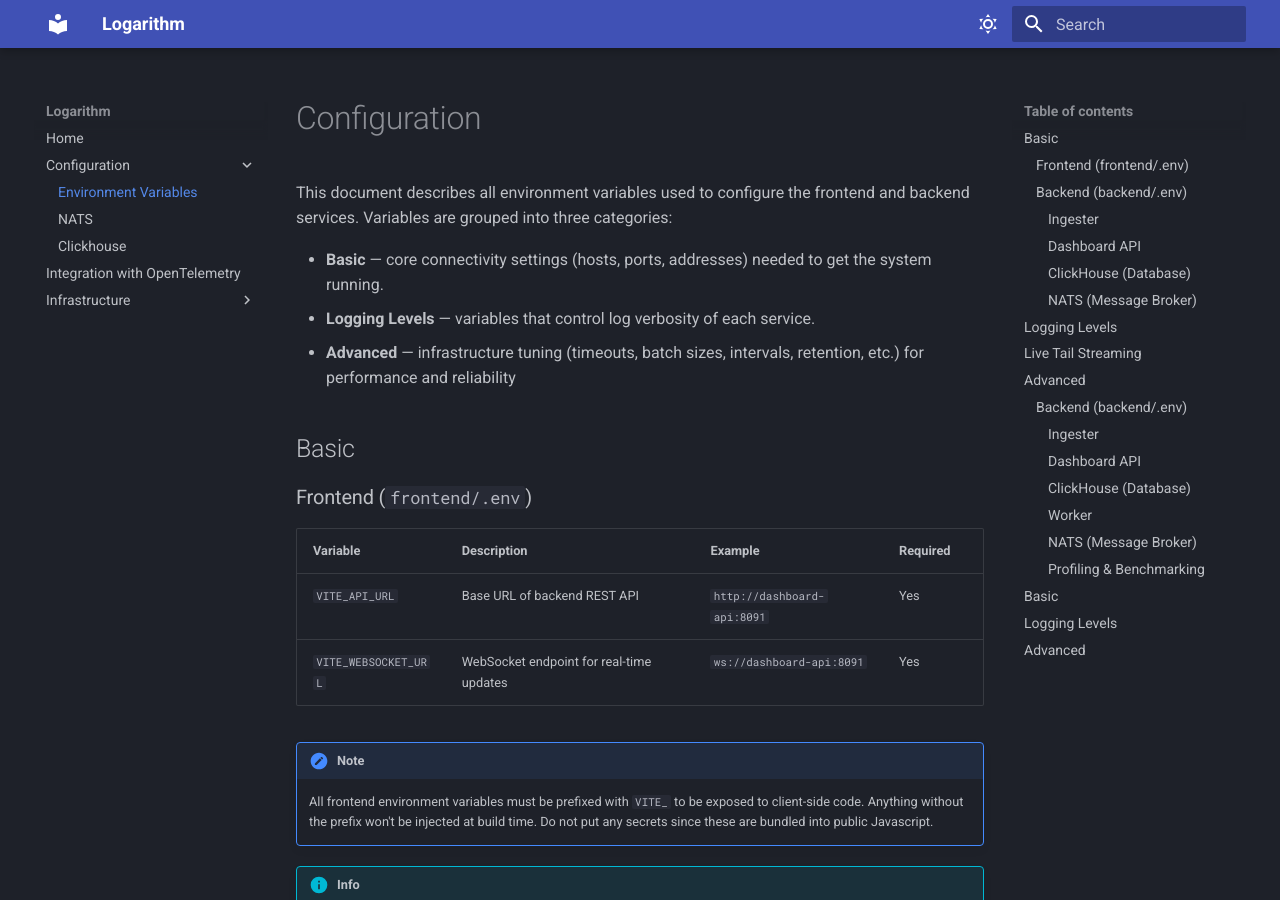
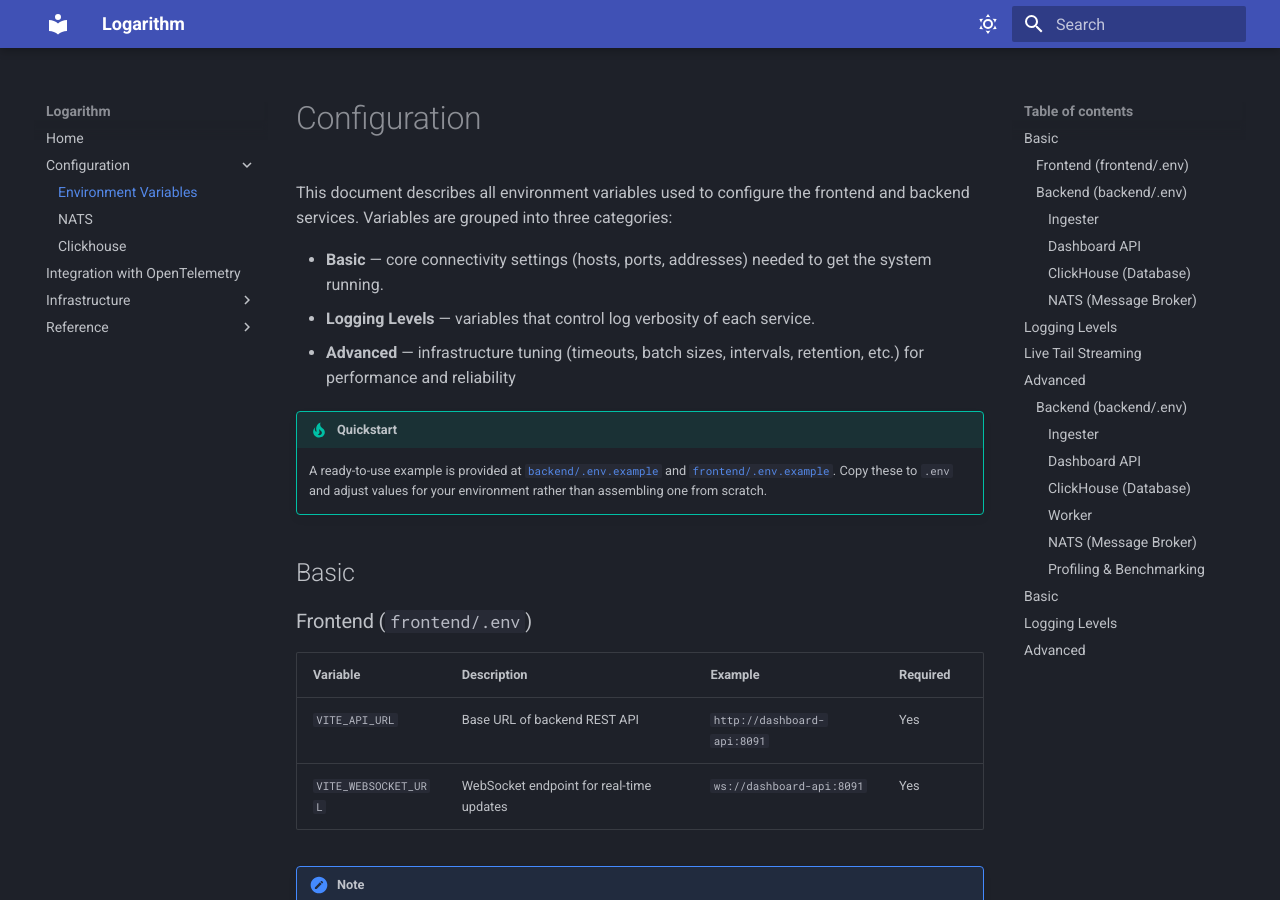
Before and after one commit to Eddrick-23/Logarithm, an MkDocs documentation site: the page built from docs/docs/environment.md, in a window 1280 px wide and 900 px high. Built offline with MkDocs 1.6.1 and Material for MkDocs 9.7.7, drawn with Linux system fonts in a browser that asks for light colours.

Commit message:
feat: add .env.example file reference in docs

```diff
--- a/docs/docs/environment.md
+++ b/docs/docs/environment.md
@@ -5,6 +5,11 @@
 - **Basic** — core connectivity settings (hosts, ports, addresses) needed to get the system running.
 - **Logging Levels** — variables that control log verbosity of each service.
 - **Advanced** — infrastructure tuning (timeouts, batch sizes, intervals, retention, etc.) for performance and reliability
+
+!!! tip "Quickstart"
+    A ready-to-use example is provided at [`backend/.env.example`](reference/frontend-env-example.md) and
+    [`frontend/.env.example`](reference/backend-env-example.md). Copy these to `.env` and adjust values
+    for your environment rather than assembling one from scratch.
 
 ## Basic
 
--- a/docs/mkdocs.yml
+++ b/docs/mkdocs.yml
@@ -10,6 +10,9 @@
   - Integration with OpenTelemetry: otel.md
   - Infrastructure:
       - Clickhouse: clickhouse.md
+  - Reference:
+      - Backend .env example: reference/backend-env-example.md
+      - Frontend .env example: reference/frontend-env-example.md
 
 theme:
   name: material
```
Also changed, not shown: docs/docs/reference/backend-env-example.md (added, +20 -0 lines), docs/docs/reference/frontend-env-example.md (added, +21 -0 lines).
